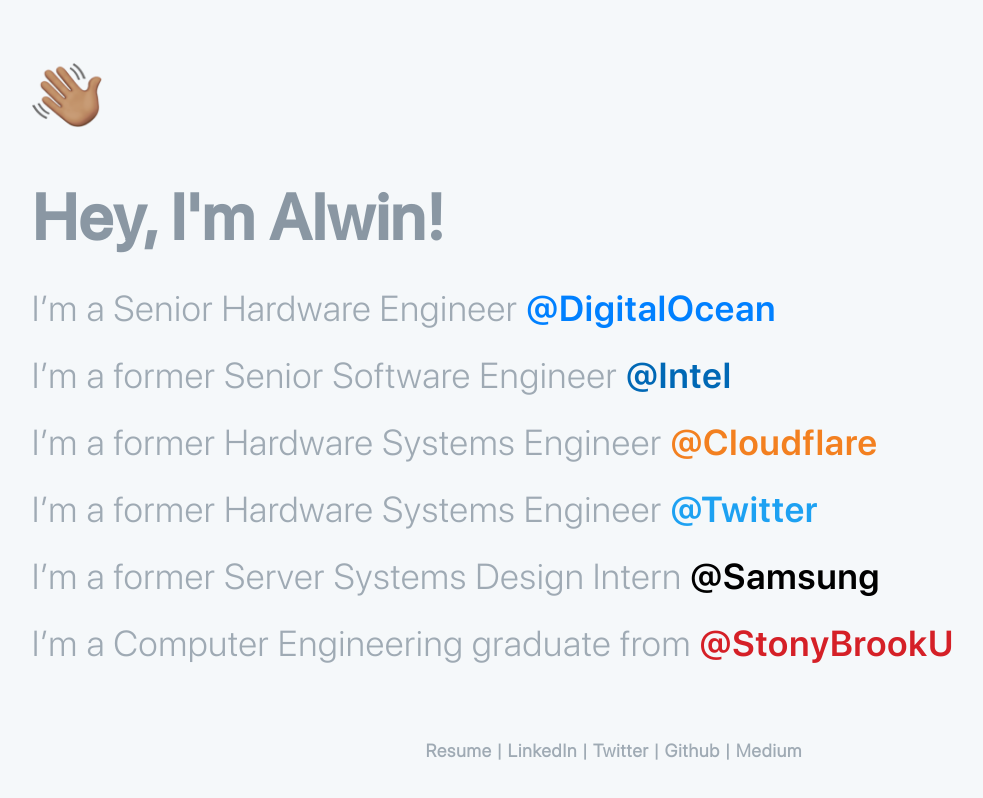
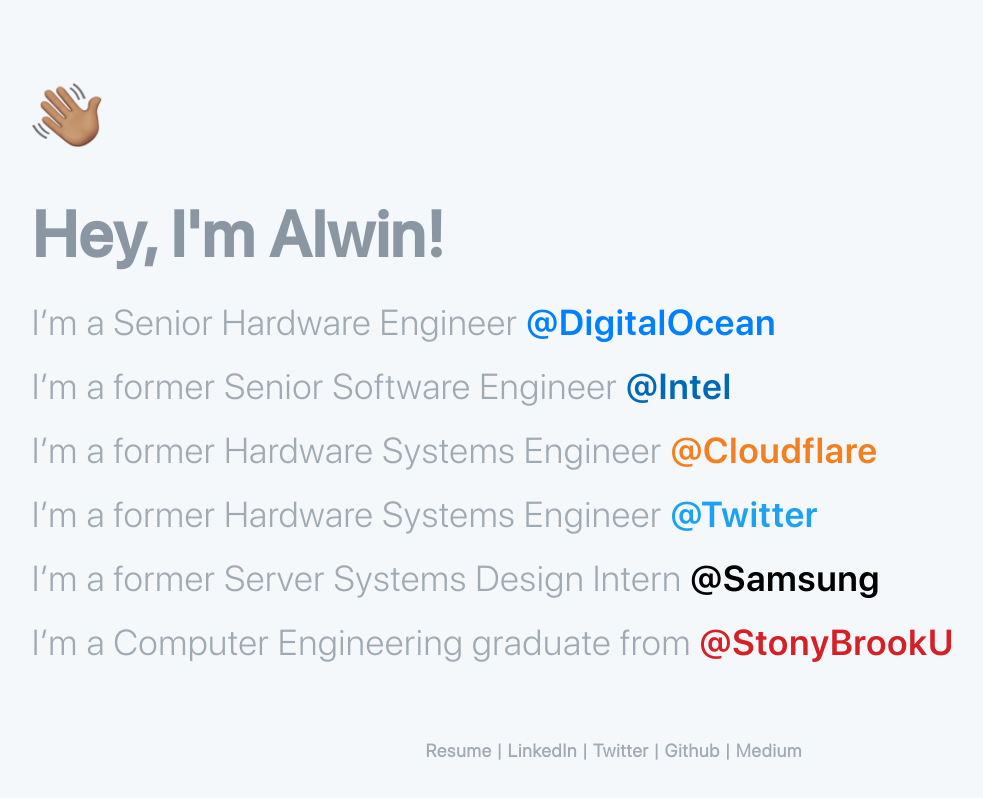
Before and after one commit to alwinj0seph/alwinj0seph.github.io, a plain HTML site: page index.html in a window 1280 px wide. Shown: the whole page, without its empty margins (26-1009 px from the left). Drawn offline with Linux system fonts and the light colour scheme.

Commit message:
Update home.css

```diff
--- a/css/home.css
+++ b/css/home.css
@@ -83,7 +83,7 @@ a {
     flex-direction: column;
     margin: 0;
     margin-bottom: 0px;
-    margin-top: 10px;
+    margin-top: 30px;
     padding: 0;
     font-family: SFProDisplay-Regular;
     font-style: normal;
@@ -181,7 +181,7 @@ a {
     display: flex;
     flex-direction: column; /* Stack elements vertically */
     align-items: flex-start; /* Align to the left */
-    gap: 5px; /* Add spacing between elements */
+    gap: 2px; /* Add spacing between elements */
 }
 
 .h7, .h8 {
```
